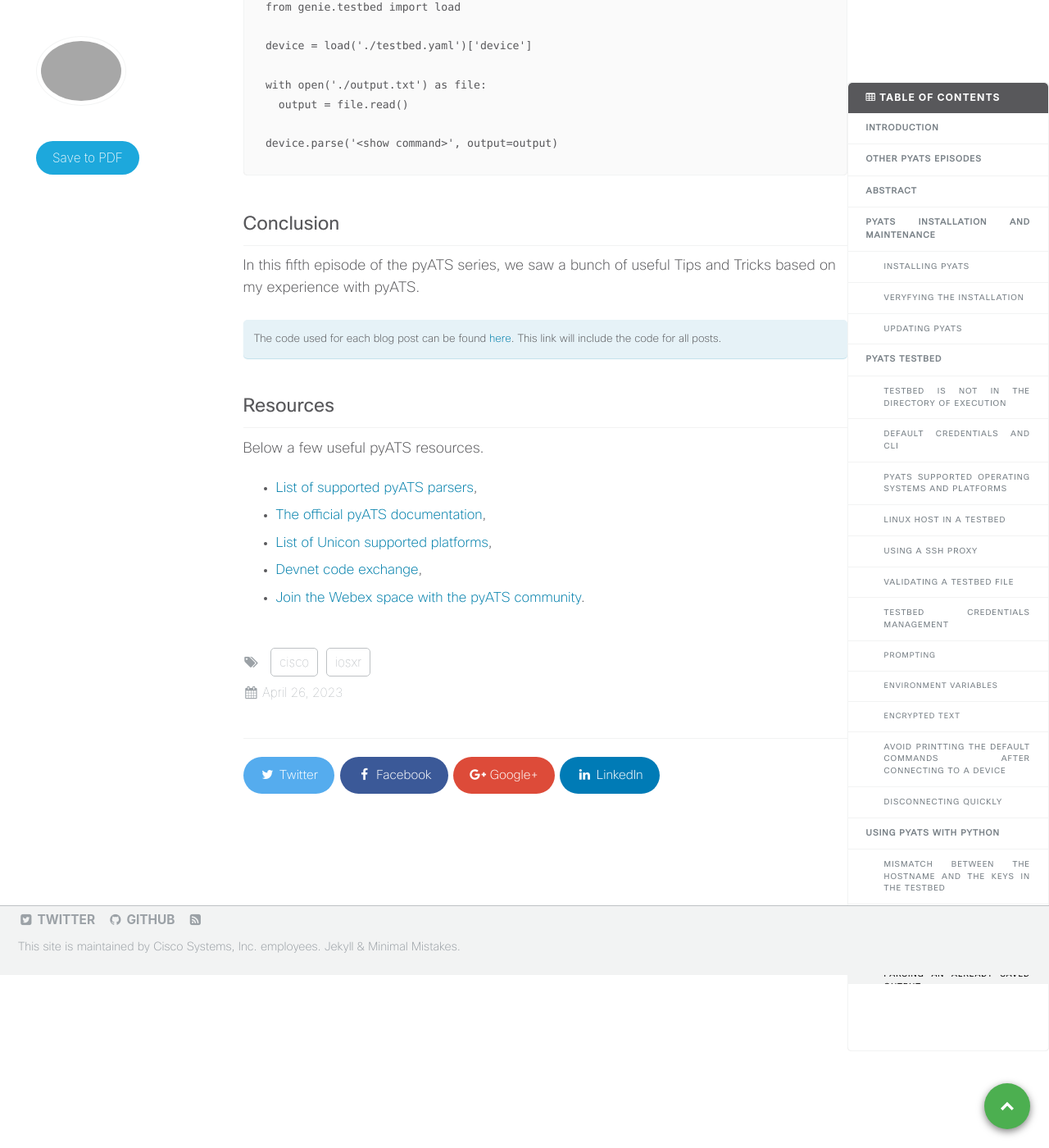
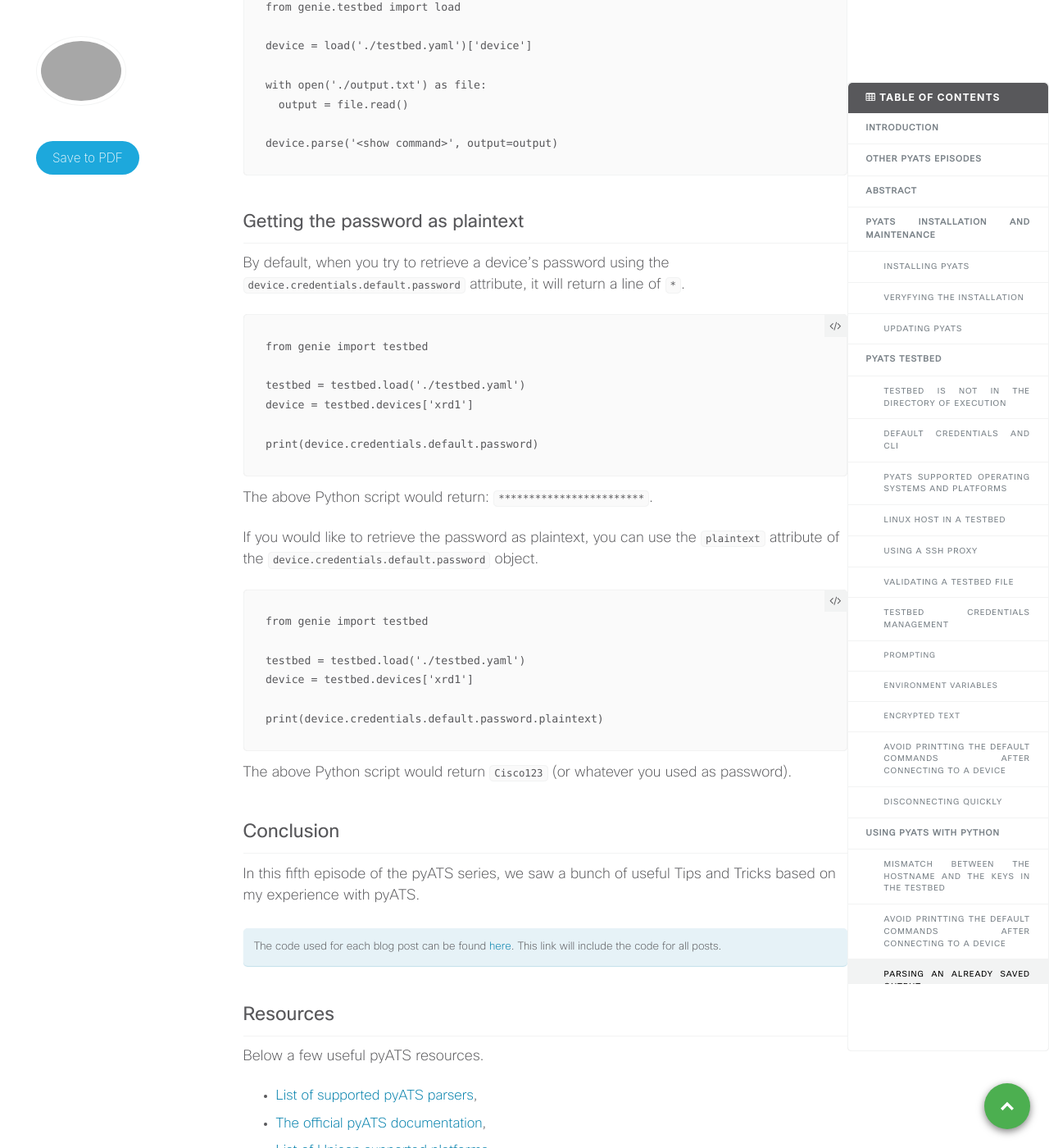
Before and after one commit to xrdocs/programmability, a Jekyll site: the page built from _tutorials/pyats-series-tips-and-tricks.md, in a window 1280 px wide and 1400 px high, scrolled down 12760 px. Shown: the whole window at 82% size. Built offline with Jekyll 4.4.1, drawn with Linux system fonts in a browser that asks for light colours; comment, search, counter and statistics services are not loaded.

Commit message:
plaintext passwordd

`````diff
--- a/_tutorials/pyats-series-tips-and-tricks.md
+++ b/_tutorials/pyats-series-tips-and-tricks.md
@@ -441,6 +441,37 @@ with open('./output.txt') as file:
 device.parse('<show command>', output=output)
 ```
 
+## Getting the password as plaintext
+
+By default, when you try to retrieve a device's password using the `device.credentials.default.password` attribute, it will return a line of `*`.
+
+```
+from genie import testbed
+
+testbed = testbed.load('./testbed.yaml')
+device = testbed.devices['xrd1']
+
+print(device.credentials.default.password)
+````
+
+The above Python script would return: `************************`.
+
+If you would like to retrieve the password as plaintext, you can use the `plaintext` attribute of the `device.credentials.default.password` object.
+
+```
+from genie import testbed
+
+testbed = testbed.load('./testbed.yaml')
+device = testbed.devices['xrd1']
+
+print(device.credentials.default.password.plaintext)
+````
+
+The above Python script would return `Cisco123` (or whatever you used as password).
+
+
+
+
 # Conclusion
 
 In this fifth episode of the pyATS series, we saw a bunch of useful Tips and Tricks based on my experience with pyATS.
`````
